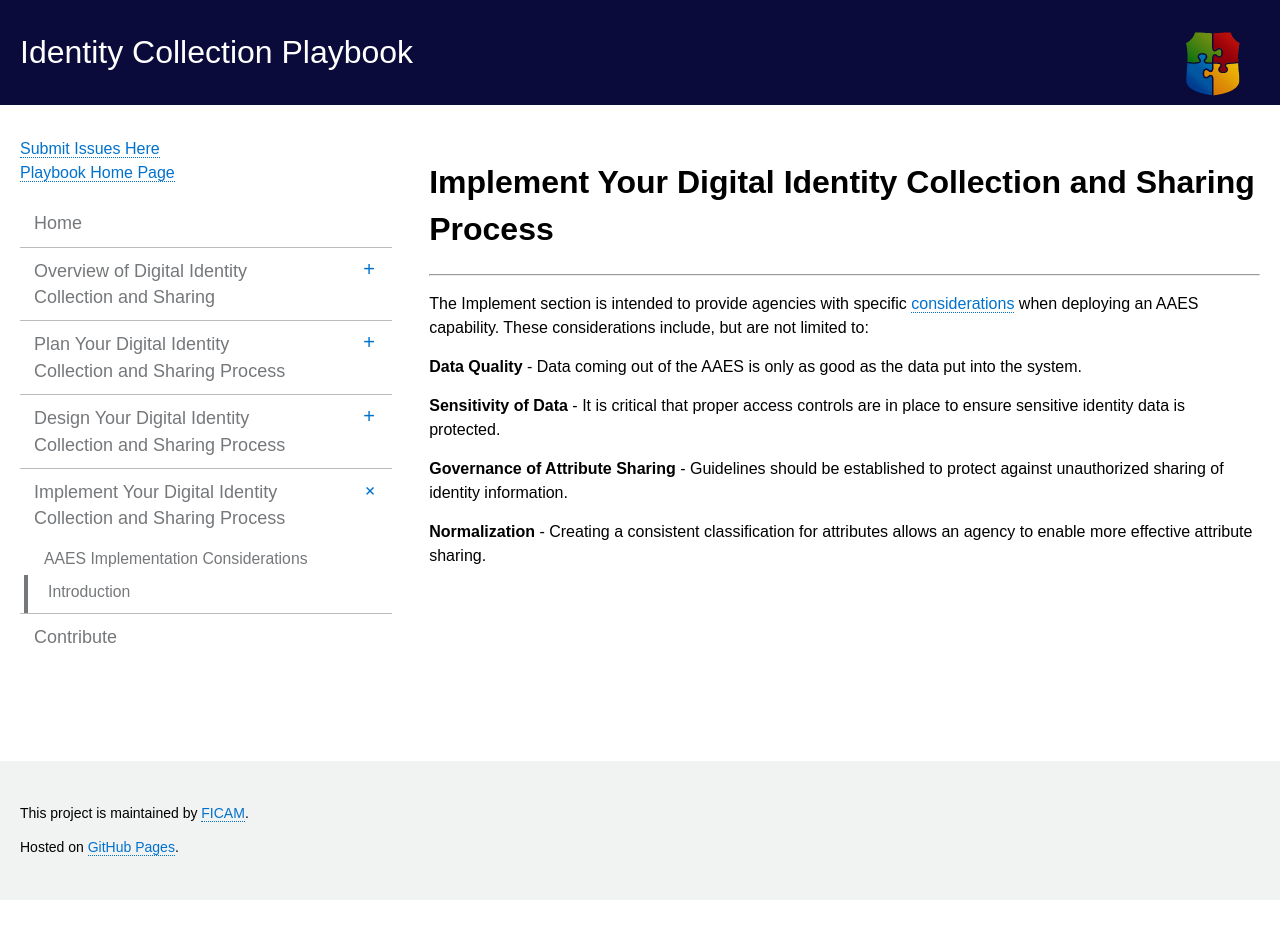
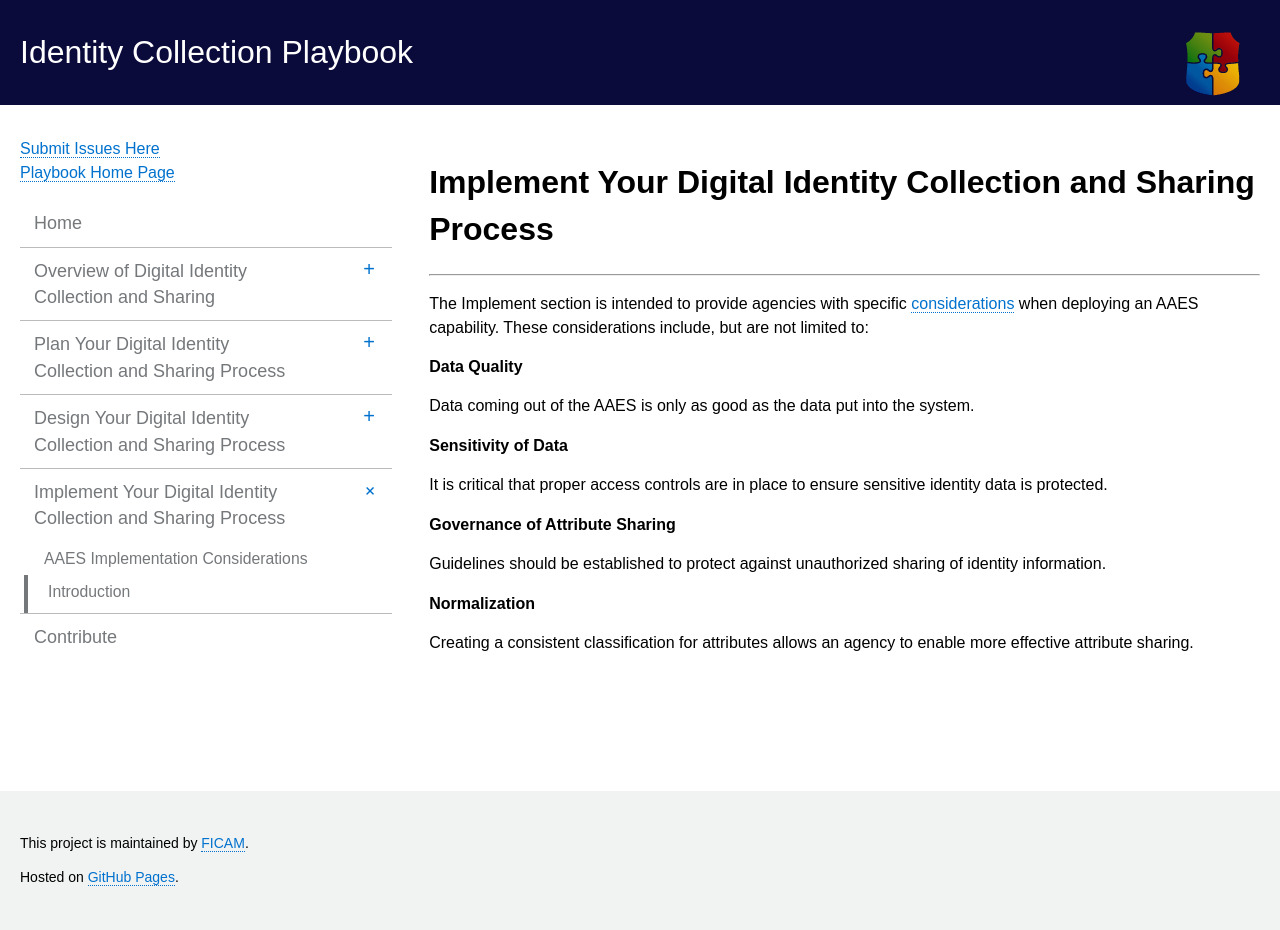
Before and after one commit to bnbuckler/identity-playbook, a Jekyll site: the page built from _implement/index.html, in a window 1280 px wide. Built offline with Jekyll 4.4.1, drawn with Linux system fonts in a browser that asks for light colours; before the commit the page ends 900 px from its top, so only the background shows below that.

```diff
--- a/_includes/implement_index.md
+++ b/_includes/implement_index.md
@@ -3,10 +3,18 @@
 
 The Implement section is intended to provide agencies with specific [considerations](../aaes-implement) when deploying an AAES capability. These considerations include, but are not limited to:
 
-**Data Quality** - Data coming out of the AAES is only as good as the data put into the system.
+**Data Quality**
 
-**Sensitivity of Data** - It is critical that proper access controls are in place to ensure sensitive identity data is protected.
+Data coming out of the AAES is only as good as the data put into the system.
 
-**Governance of Attribute Sharing** - Guidelines should be established to protect against unauthorized sharing of identity information.
+**Sensitivity of Data**
 
-**Normalization** - Creating a consistent classification for attributes allows an agency to enable more effective attribute sharing.
+It is critical that proper access controls are in place to ensure sensitive identity data is protected.
+
+**Governance of Attribute Sharing**
+
+Guidelines should be established to protect against unauthorized sharing of identity information.
+
+**Normalization**
+
+Creating a consistent classification for attributes allows an agency to enable more effective attribute sharing.
```
